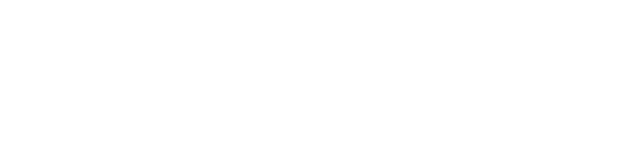
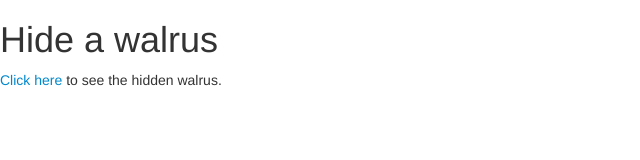
Before and after one commit to Brookeruu/walrus, a plain HTML site: page index.html in a window 1280 px wide. Shown: the whole page, without its empty margins (0-640 px from the left). Drawn offline with Linux system fonts and the light colour scheme.

Commit message:
add working hide and show walrus functionality.

```diff
--- a/css/styles.css
+++ b/css/styles.css
@@ -0,0 +1,12 @@
+#shown {
+  display: none;
+}
+
+.clickable {
+  cursor: pointer;
+  color: #0088cc;
+}
+
+.clickable:hover {
+  text-decoration: underline;
+}
--- a/index.html
+++ b/index.html
@@ -10,14 +10,15 @@
     <title>Walrus Page</title>
   </head>
   <body>
-    <div class="">
-      <p></p>
-      <img src="" alt="">
+    <h1>Hide a walrus</h1>
+
+    <div class="" id="hidden">
+      <p><span class="clickable">Click here</span> to see the hidden walrus.</p>
     </div>
 
-    <div class="">
-      <p></p>
-      <img src="" alt="">
+    <div class="" id="shown">
+      <p>Here's a walrus. <span class="clickable">Click here</span> to hide the walrus.</p>
+      <img src="img/walrus.jpeg" alt="A walrus" id="walrus">
     </div>
 
   </body>
--- a/js/scripts.js
+++ b/js/scripts.js
@@ -0,0 +1,7 @@
+$(function() {
+  $(".clickable").click(function() {
+    $("#shown").toggle();
+    $("#hidden").toggle();
+  });
+
+});
```
Also changed, not shown: img/walrus.jpeg (added).
